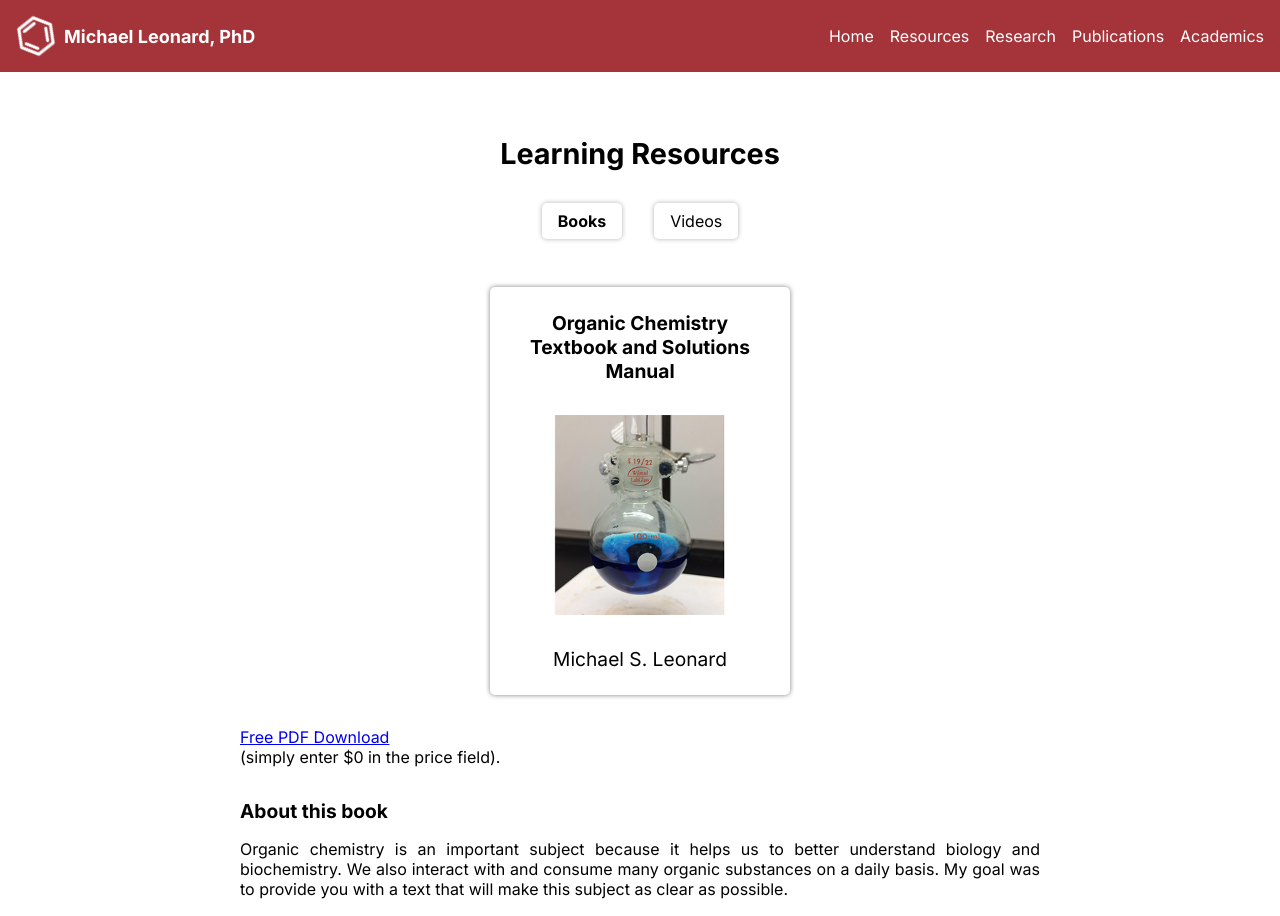
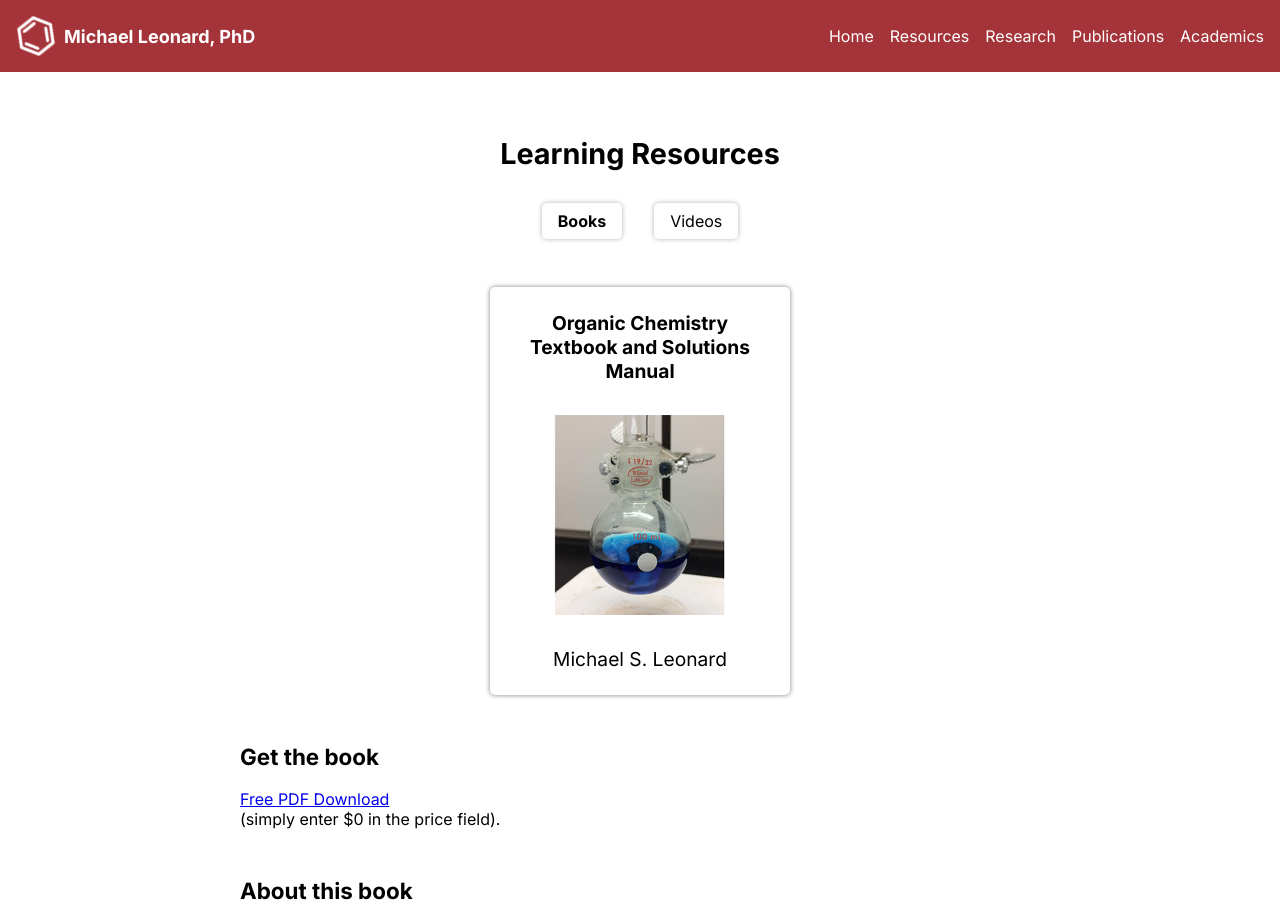
Before and after one commit to stardust2stardust/leonard-course-site, a React (Vite) app: page /resources/books/organic-chemistry-and-solutions-manual in a window 1280 px wide. Shown: the top 916 px of the page. Built offline with nearby package versions, Linux system fonts and the light colour scheme.

Commit message:
add title to book links container

```diff
--- a/src/index.css
+++ b/src/index.css
@@ -357,13 +357,13 @@ hr {
 .book-info-container {
   max-width: 800px;
   margin: 0 auto;
-  margin-top: 2rem;
+
 }
 
 .download-link-container {
   /* text-align: center; */
   margin-bottom: 2rem;
-  margin-top: 2rem;
+
   display: flex;
   flex-direction: column;
   gap: 1rem;
--- a/src/pages/resources/books/Book1.jsx
+++ b/src/pages/resources/books/Book1.jsx
@@ -20,6 +20,7 @@ export default function Book1() {
       </div>
       <div className="book-info-container">
         <div className="download-link-container">
+          <h2>Get the book</h2>
          <div>
          <a
             className="download-link"
@@ -34,7 +35,7 @@ export default function Book1() {
          </div>
 
         </div>
-        <h3>About this book</h3>
+        <h2>About this book</h2>
         <p>
           Organic chemistry is an important subject because it helps us to
           better understand biology and biochemistry. We also interact with and
--- a/src/pages/resources/books/Book2.jsx
+++ b/src/pages/resources/books/Book2.jsx
@@ -26,6 +26,7 @@ export default function Book2() {
 
       <div className="book-info-container">
       <div className="download-link-container multiple-links">
+        <h2>Get the book</h2>
           <div className="dl-type">
             <p>Hard Copy: </p>
           <a
--- a/src/pages/resources/books/Book3.jsx
+++ b/src/pages/resources/books/Book3.jsx
@@ -22,6 +22,7 @@ export default function Book3() {
 
       <div className="book-info-container">
       <div className="download-link-container multiple-links">
+        <h2>Get the book</h2>
           <div className="dl-type">
             <p>Hard Copy: </p>
             <a href="https://www.lulu.com/shop/michael-leonard/intermediate-organic-chemistry/paperback/product-21107718.html?page=1&pageSize=4">
```
